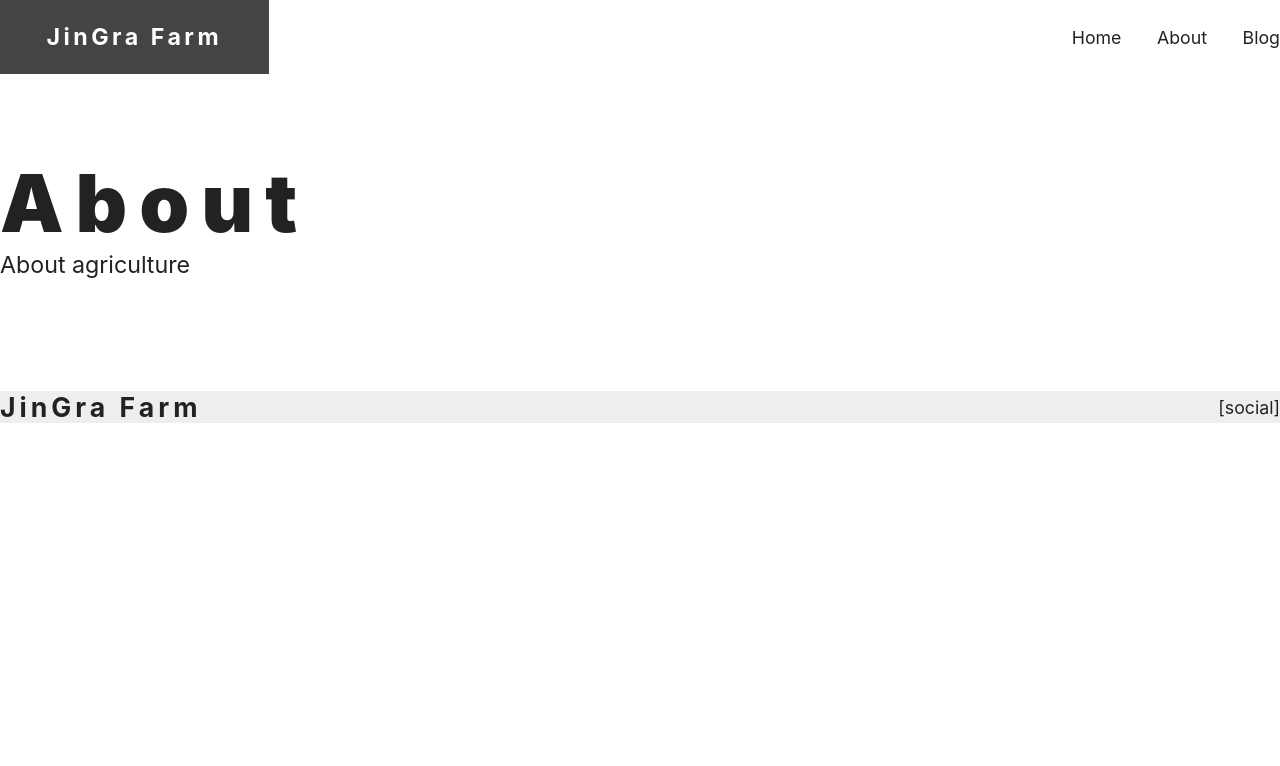
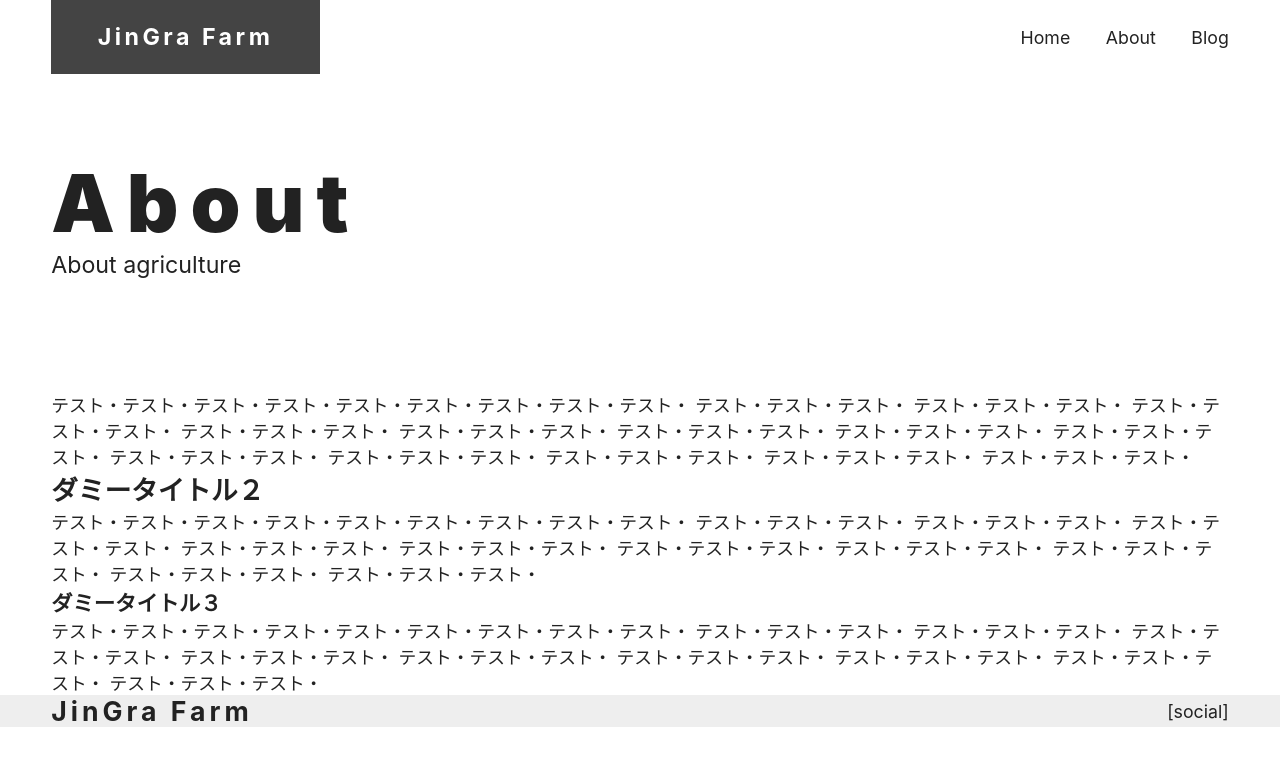
Before and after one commit to kame-turtle/jingra-sample, a Next.js app: page /about in a window 1280 px wide. Shown: the top 766 px of the page. Built offline with nearby package versions, Linux system fonts and the light colour scheme.

Commit message:
Add container component. Apply window max-width settings.

```diff
--- /dev/null
+++ b/components/container.js
@@ -0,0 +1,7 @@
+import styles from 'styles/container.module.css';
+
+export default function Container({ children, large = false }) {
+  return (
+    <div className={large ? styles.large : styles.default}>{children}</div>
+  );
+}
--- a/components/footer.js
+++ b/components/footer.js
@@ -1,13 +1,16 @@
+import Container from 'components/container';
 import Logo from './logo';
 import styles from 'styles/footer.module.css';
 
 export default function Footer() {
   return (
     <footer className={styles.wrapper}>
-      <div className={styles.flexContainer}>
-        <Logo />
-        [social]
-      </div>
+      <Container>
+        <div className={styles.flexContainer}>
+          <Logo />
+          [social]
+        </div>
+      </Container>
     </footer>
   );
 }
--- a/components/header.js
+++ b/components/header.js
@@ -1,3 +1,4 @@
+import Container from 'components/container';
 import Logo from './logo';
 import Nav from 'components/nav';
 import styles from 'styles/header.module.css';
@@ -5,10 +6,12 @@ import styles from 'styles/header.module.css';
 export default function Header() {
   return (
     <header>
-      <div className={styles.flexContainer}>
-        <Logo boxOn />
-        <Nav />
-      </div>
+      <Container large>
+        <div className={styles.flexContainer}>
+          <Logo boxOn />
+          <Nav />
+        </div>
+      </Container>
     </header>
   );
 }
--- a/pages/about.js
+++ b/pages/about.js
@@ -1,5 +1,38 @@
+import Container from 'components/container';
 import Hero from 'components/hero';
 
 export default function About() {
-  return <Hero title="About" subtitle="About agriculture"/>
+  return (
+    <Container>
+      <Hero title="About" subtitle="About agriculture" />
+      <p>
+        テスト・テスト・テスト・テスト・テスト・テスト・テスト・テスト・テスト・
+        テスト・テスト・テスト・ テスト・テスト・テスト・
+        テスト・テスト・テスト・ テスト・テスト・テスト・
+        テスト・テスト・テスト・ テスト・テスト・テスト・
+        テスト・テスト・テスト・ テスト・テスト・テスト・
+        テスト・テスト・テスト・ テスト・テスト・テスト・
+        テスト・テスト・テスト・ テスト・テスト・テスト・
+        テスト・テスト・テスト・
+      </p>
+      <h2>ダミータイトル２</h2>
+      <p>
+        テスト・テスト・テスト・テスト・テスト・テスト・テスト・テスト・テスト・
+        テスト・テスト・テスト・ テスト・テスト・テスト・
+        テスト・テスト・テスト・ テスト・テスト・テスト・
+        テスト・テスト・テスト・ テスト・テスト・テスト・
+        テスト・テスト・テスト・ テスト・テスト・テスト・
+        テスト・テスト・テスト・ テスト・テスト・テスト・
+      </p>
+      <h3>ダミータイトル３</h3>
+      <p>
+        テスト・テスト・テスト・テスト・テスト・テスト・テスト・テスト・テスト・
+        テスト・テスト・テスト・ テスト・テスト・テスト・
+        テスト・テスト・テスト・ テスト・テスト・テスト・
+        テスト・テスト・テスト・ テスト・テスト・テスト・
+        テスト・テスト・テスト・ テスト・テスト・テスト・
+        テスト・テスト・テスト・
+      </p>
+    </Container>
+  );
 }
--- a/pages/index.js
+++ b/pages/index.js
@@ -1,13 +1,14 @@
+import Container from 'components/container';
 import Hero from 'components/hero';
 
 export default function Home() {
   return (
-    <>
+    <Container>
       <Hero
         title="じんぐらーふぁーむ"
         subtitle="農を愉しみ、食を愉しむ"
         imageOn
       />
-    </>
+    </Container>
   );
 }
--- /dev/null
+++ b/styles/container.module.css
@@ -0,0 +1,10 @@
+.default {
+  width: 92%;
+  max-width: 1192px;
+  margin: 0 auto;
+}
+
+.large {
+  composes: default;
+  max-width: 1280px;
+}
```
Also changed, not shown: pages/blog/index.js (+6 -1 lines).
